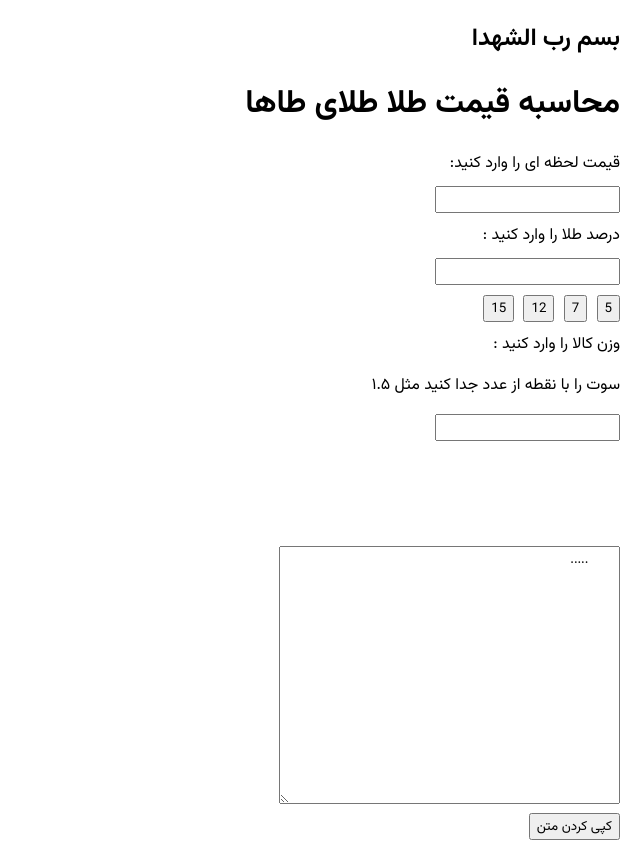
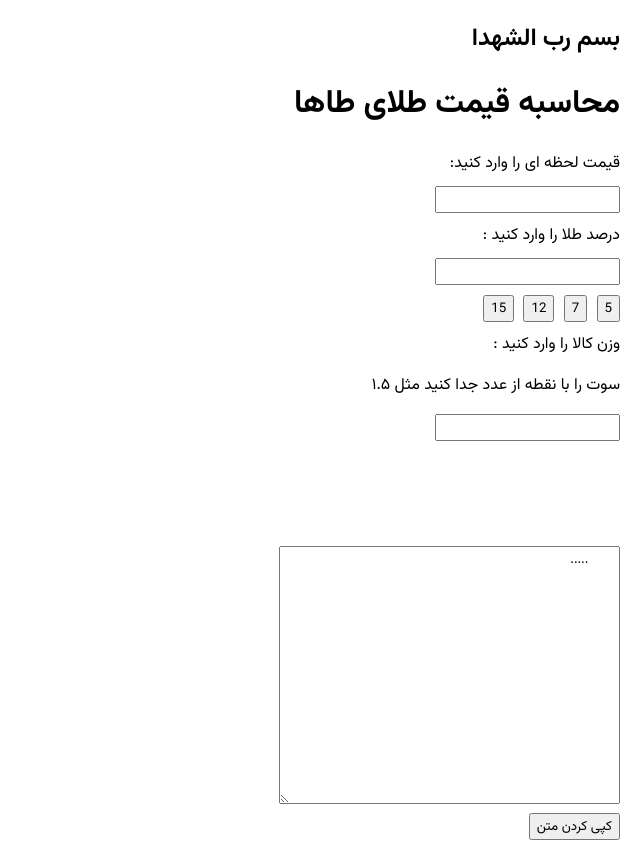
Before and after one commit to RasoulMadani/-Calculate-Gold-Price, a plain HTML site: page index.html in a window 1280 px wide. Shown: the whole page, without its empty margins (640-1280 px from the left). Drawn offline with Linux system fonts and the light colour scheme; no server answers; files whose address does not match are found by name.

Commit message:
Update index.html

```diff
--- a/index.html
+++ b/index.html
@@ -35,7 +35,7 @@
 <body>
     <h2>بسم رب الشهدا</h2>
 
-    <h1> محاسبه قیمت طلا طلای طاها</h1>
+    <h1> محاسبه قیمت طلای طاها</h1>
 
     <label for="numberInput">قیمت لحظه ای را وارد کنید:</label>
     <input type="number" id="numberInput" oninput="updateFormattedNumber()">
```
